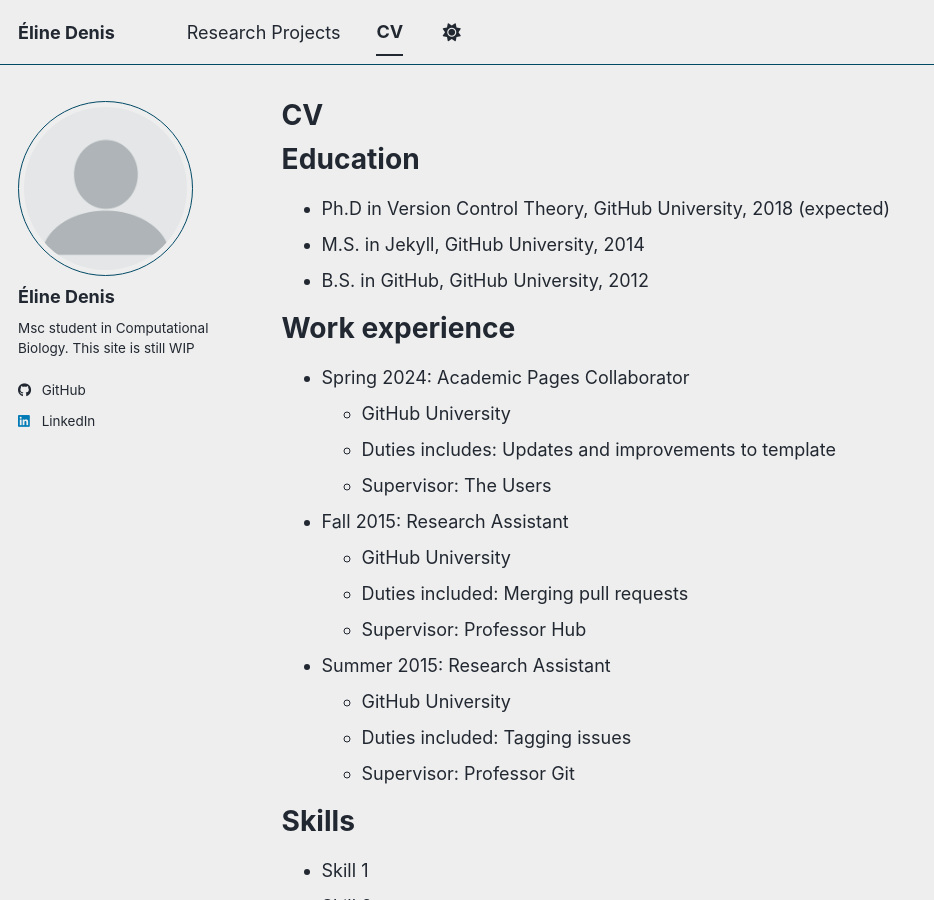
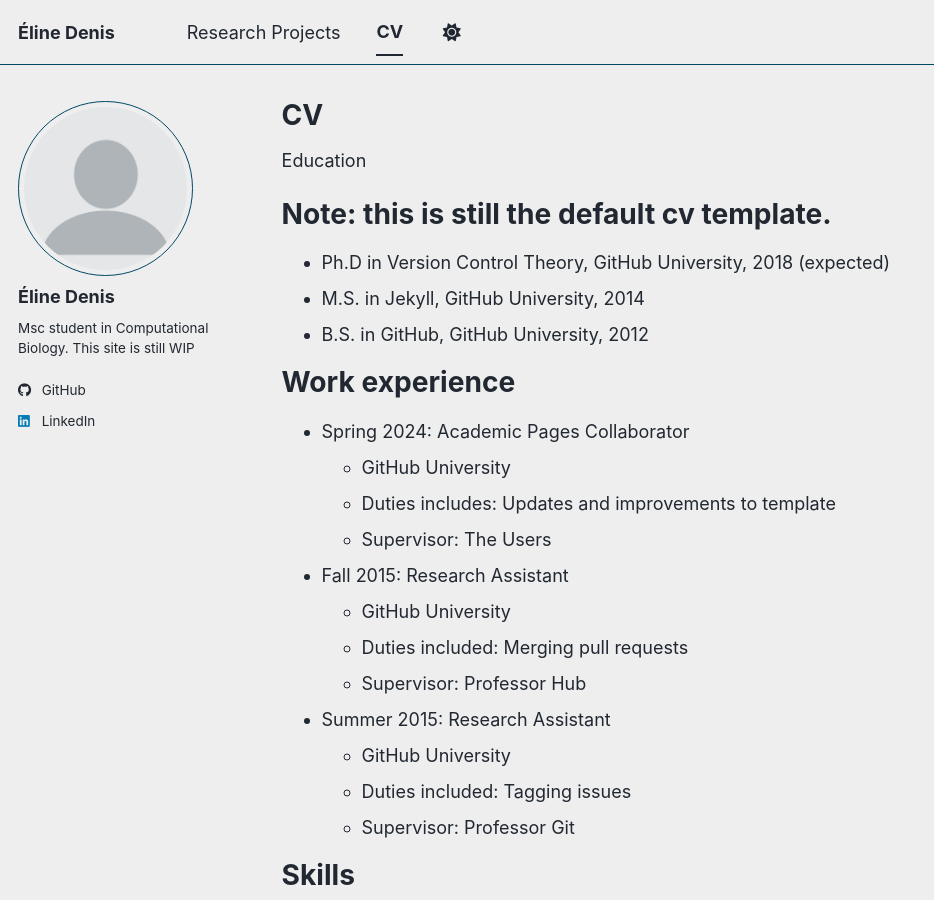
Before and after one commit to eline-dn/eline-dn.github.io, a Jekyll site: the page built from _pages/cv.md, in a window 1280 px wide and 900 px high. Shown: the whole window, without its empty margins (0-934 px from the left). Built offline with Jekyll 4.4.1, drawn with Linux system fonts in a browser that asks for light colours; a script bundle is joined from its source files by our own code; library files that are not in the unit come from our copies.

Commit message:
Add note about default CV template
Added a note indicating that this is still the default CV template.

```diff
--- a/_pages/cv.md
+++ b/_pages/cv.md
@@ -10,6 +10,8 @@
 {% include base_path %}
 
 Education
+
+Note: this is still the default cv template.
 ======
 * Ph.D in Version Control Theory, GitHub University, 2018 (expected)
 * M.S. in Jekyll, GitHub University, 2014
```
